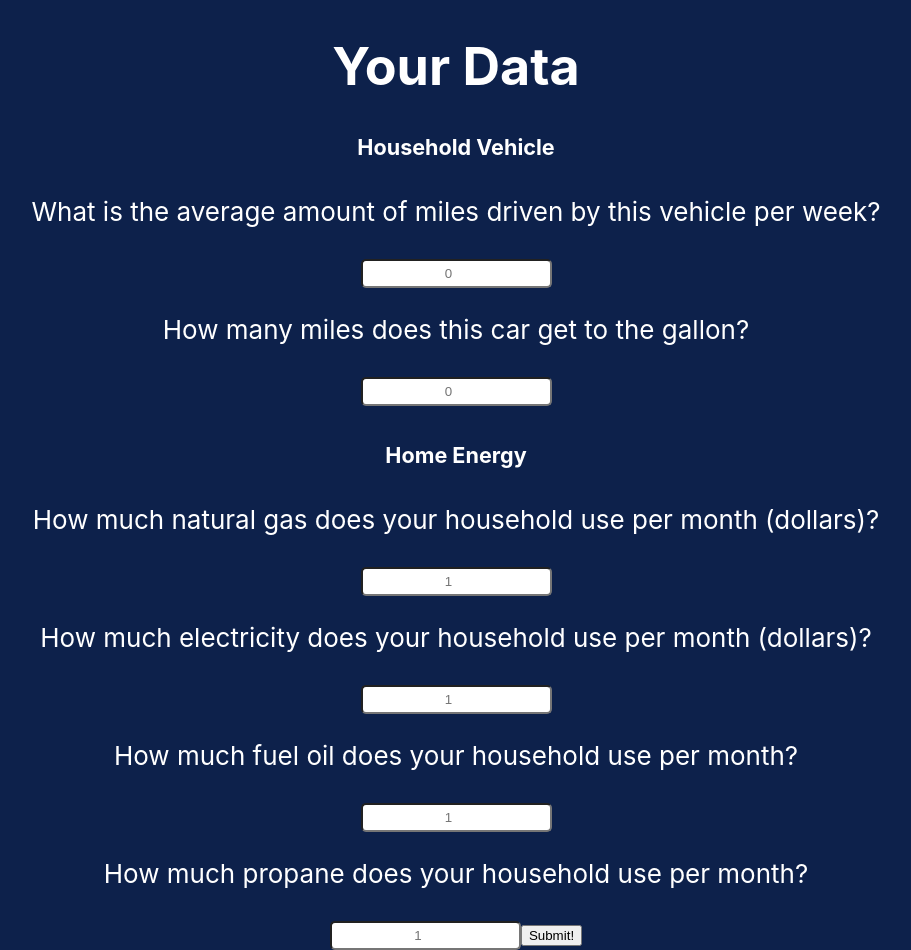
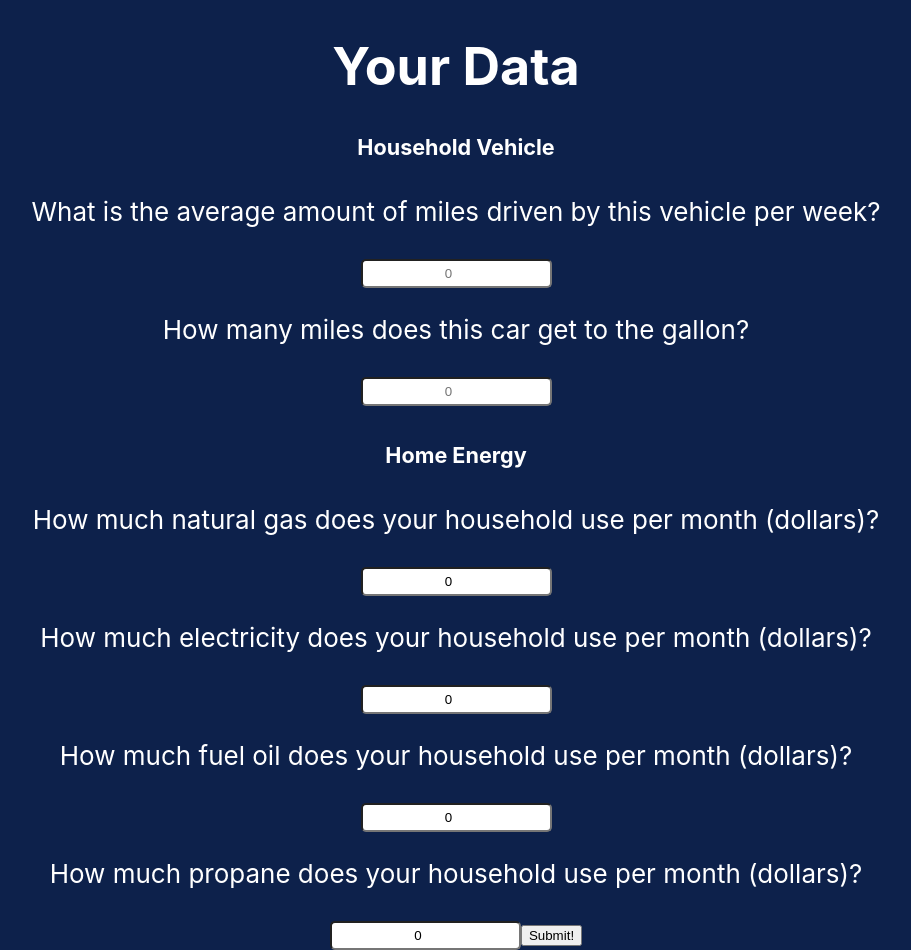
Before and after one commit to laolmstead/CarbonFootprint2021, a React (Create React App) app in the folder frontend/: page / in a window 1280 px wide. Shown: the whole page, without its empty margins (184-1095 px from the left). Built offline with nearby package versions, Linux system fonts and the light colour scheme.

Commit message:
v1 link to submit to db

```diff
--- a/frontend/src/Form.js
+++ b/frontend/src/Form.js
@@ -1,24 +1,46 @@
 import React, { Component } from "react";
-import { householdVehicles } from "./carbon_calc.js"
+import { householdVehicles, naturalGas, electricity, fuel, propane } from "./carbon_calc.js"
 
 class Form extends Component {
   constructor(props) {
     super(props);
-    this.state = { miles_driven: "", miles_per_gallon: "", week_or_year: "", ng_usage: "",electricity_usage:"", fuel_oil_usage:"", pp_usage:""};
+    this.state = { name: "", miles_driven: "", miles_per_gallon: "", week_or_year: "", ng_usage: "0",electricity_usage:"0", fuel_oil_usage:"0", pp_usage:"0"};
     this.handleChange = this.handleChange.bind(this);
     this.handleSubmit = this.handleSubmit.bind(this);
   }
   handleChange(evt) {
     this.setState({ [evt.target.name]: evt.target.value });
   }
-  handleSubmit(evt) {
-    evt.preventDefault();
-    alert(householdVehicles(this.state.miles_driven));
-    this.setState({ username: "" });
-  }
-  calculateFootprint(){
+//   handleSubmit(evt) {
+//     evt.preventDefault();
+//     alert(householdVehicles(this.state.miles_driven));
+//     this.setState({ username: "" });
+//   }
 
-  }
+    handleSubmit(evt){
+        evt.preventDefault();
+
+
+
+        let databody = {
+            "name": this.state.name,
+            "vehicleScore": householdVehicles(this.state.miles_driven),
+            "naturalGasScore": naturalGas(this.state.ng_usage),
+            "electricityScore": electricity(this.state.electricity_usage),
+            "fuelScore": fuel(this.state.fuel_oil_usage),
+            "propaneScore": propane(this.state.pp_usage)
+        }
+
+        return fetch('http://localhost:5002/stored', {
+            method: 'POST',
+            body: JSON.stringify(databody),
+            headers: {
+                'Content-Type': 'application/json'
+            },
+        })
+        .then(res => res.json())
+        .then(data => console.log(data));
+    }
 
   render() {
     return (
@@ -50,7 +72,7 @@ class Form extends Component {
                 <input
                 type='number'
                 name='ng_usage'
-                placeholder='1'
+                placeholder='0'
                 value={this.state.ng_usage}
                 onChange={this.handleChange}
                 />
@@ -59,25 +81,25 @@ class Form extends Component {
                 <input
                 type='number'
                 name='electricity_usage'
-                placeholder='1'
+                placeholder='0'
                 value={this.state.electricity_usage}
                 onChange={this.handleChange}
                 />
 
-                <p>How much fuel oil does your household use per month?</p>
+                <p>How much fuel oil does your household use per month (dollars)?</p>
                 <input
                 type='number'
                 name='fuel_oil_usage'
-                placeholder='1'
+                placeholder='0'
                 value={this.state.fuel_oil_usage}
                 onChange={this.handleChange}
                 />
 
-                <p>How much propane does your household use per month?</p>
+                <p>How much propane does your household use per month (dollars)?</p>
                 <input
                 type='number'
                 name='pp_usage'
-                placeholder='1'
+                placeholder='0'
                 value={this.state.pp_usage}
                 onChange={this.handleChange}
                 />
--- a/frontend/src/carbon_calc.js
+++ b/frontend/src/carbon_calc.js
@@ -14,7 +14,7 @@ export function householdVehicles(vehicleMilesDriven){
     var NON_CO2_VEHICLE_EMISSIONS_RATIO = 1.01
     var EF_PASSENGER_VEHICLE = 19.6
 
-    let vehicleScore = (vehicleMilesDriven * 52) * EF_PASSENGER_VEHICLE * NON_CO2_VEHICLE_EMISSIONS_RATIO;
+    let vehicleScore = (vehicleMilesDriven * 52 / MILES_PER_GALLON) * EF_PASSENGER_VEHICLE * NON_CO2_VEHICLE_EMISSIONS_RATIO;
     return vehicleScore
 }
 
@@ -30,7 +30,7 @@ export function naturalGas(NATURAL_GAS_USAGE){
 }
 
 // Electricity
-function electricity(ELECTRICITY_USAGE){
+export function electricity(ELECTRICITY_USAGE){
     const ELECTRICITY_UNITS = 1 // 2
     const COST_PER_KWH = 0.1188 // $ / kwh
     const e_FACTOR_VALUE = 1// based on zip code... need a table to look that up. Values are in the spreadsheet
@@ -38,7 +38,7 @@ function electricity(ELECTRICITY_USAGE){
 }
 
 //Fuel Oil
-function fuel(FUEL_USAGE){
+export function fuel(FUEL_USAGE){
     const FUEL_UNITS = 1 // 2
     const FUEL_OIL_COST = 4.02 // $ per gallon
     const EF_FUEL_OIL_GALLON = 22.61  // lbs CO2 / gallon of fuel oil
@@ -47,16 +47,16 @@ function fuel(FUEL_USAGE){
 }
 
 //Propane
-function propane(PROPANE_USAGE){
+export function propane(PROPANE_USAGE){
     const PROPANE_UNITS = 1 // 2
-    const PROPANE_COST = 4.02 // $ per gallon
-    const EF_PROPANE = 22.61  // lbs CO2 / gallon of fuel oil
+    const PROPANE_COST = 2.47 // $ per gallon
+    const EF_PROPANE = 12.43  // lbs CO2 / gallon of fuel oil
 
     let propaneScore = (PROPANE_USAGE / PROPANE_COST) * EF_PROPANE * 12
 }
 
 // Waste
-function waste(recycleMetal, recyclePlastic, recycleGlass, recycleNewspaper, recycleMagazine){
+export function waste(recycleMetal, recyclePlastic, recycleGlass, recycleNewspaper, recycleMagazine){
     const AVERAGE_WASTE_EMISSIONS = 692 // lbs CO2e / year / person from waste
     const METAL_RECYCLING_AVOIDED_EMISSIONS = -89.38
     const PLASTIC_RECYCLING_AVOIDED_EMISSIONS = -35.56
```
